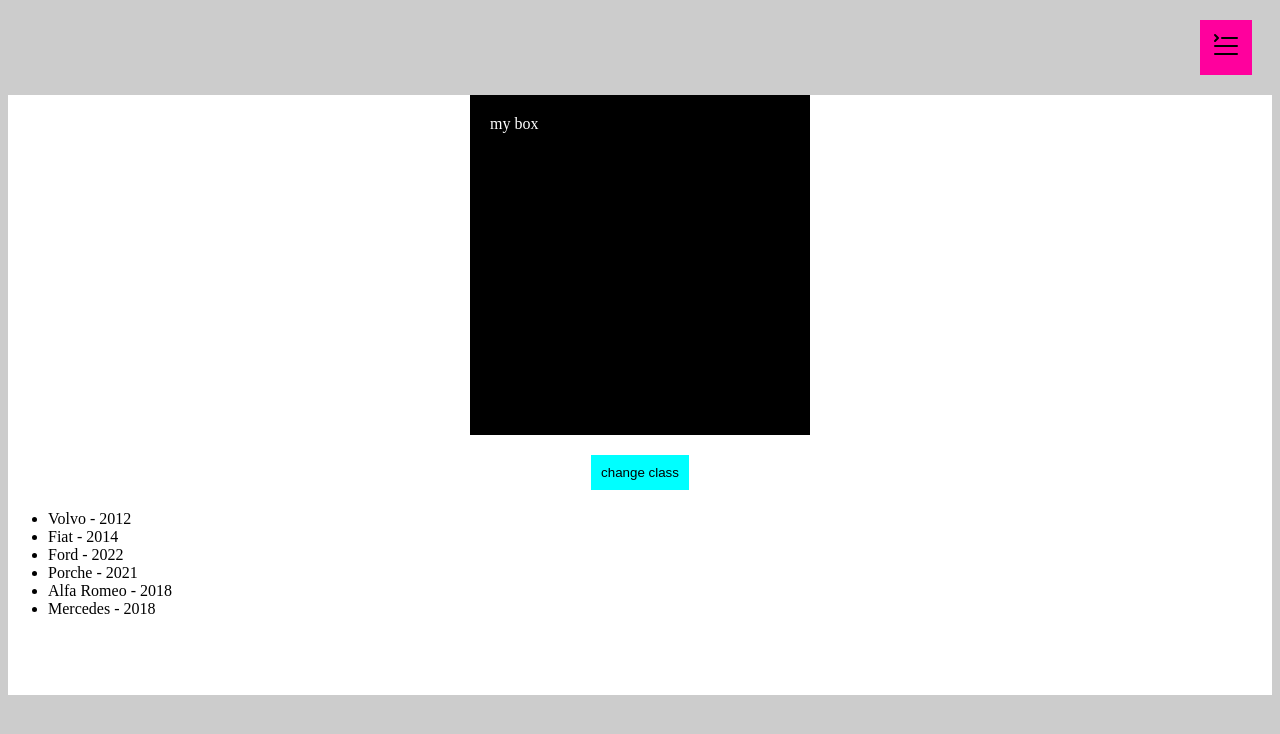
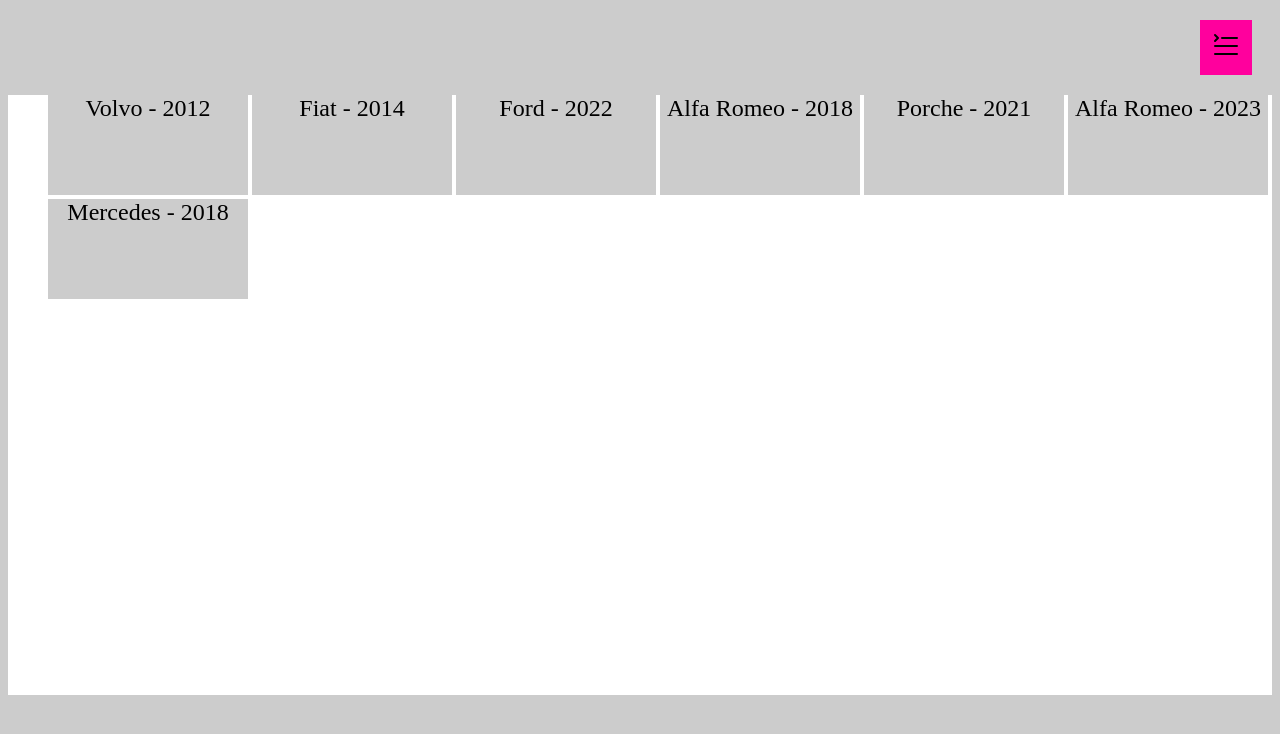
Before and after one commit to cibietici/FID1200_01, a plain HTML site: page index.html in a window 1280 px wide. Drawn offline with Linux system fonts and the light colour scheme.

Commit message:
Array methods

```diff
--- a/css/style.css
+++ b/css/style.css
@@ -90,3 +90,18 @@ button {
     background-color: #fff;
     color: #000;
 }
+
+main ul {
+    list-style: none;
+    display: flex;
+    flex-flow: row wrap;
+    gap: 4px;
+}
+
+main ul li {
+    width: 200px;
+    height: 100px;
+    background-color: #ccc;
+    font-size: 24px;
+    text-align: center;
+}
--- a/index.html
+++ b/index.html
@@ -22,10 +22,12 @@
             </nav>
         </header>
         <main class="app">
-            <div class="box">
+            <!--<div class="box">
                 my box
             </div>
-            <button>change class</button>
+            <button>change class</button>-->
+
+
         </main>
         <script type="module" src="./js/app.js" async></script>
     </body>
--- a/js/app.js
+++ b/js/app.js
@@ -100,6 +100,9 @@ const names = [
     'Dino', // 3
     'Carlo' // 4
 ];
+
+//console.log(names[2]) // frederikke
+
 names[5]  = 'Max';
 names[6]  = 'Ole';
 names[7]  = 'Sofia';
@@ -107,11 +110,24 @@ names[8]  = 'Inger';
 names[9]  = 'Aleksandra';
 names[10] = 'Simen';
 
+//console.log(names)
 //console.log(names.length);
+// Simple array
+const things = [
+        'Dino',
+        'Biden',
+        44,
+        true,
+        'ny verdi',
+        {
+            firstName: 'Dino',
+            lastName: 'Biden',
+            age: 44,
+            male: true
+        }
+    ];
 
-const things = ['Dino', 'Biden', 44, true, 'ny verdi'];
-
-////console.log(things); // undefined
+//console.log(things[2]);
 
 // objects
 const person = {
@@ -150,15 +166,16 @@ const persons = [
 
 const cars = [
     {
-        id: 142432434,
+        id: 12226348867687,
         pruductName: 'Volvo',
         version: 'X10',
         traction: 'Manual',
         year: 2012,
-        fuel: ['Electric', 'Gas', 'Carbon']
+        fuel: ['Electric', 'Gas', 'Carbon'],
+        location: 'Oslo'
     },
     {
-        id: 142432434,
+        id: 14244332434,
         pruductName: 'Fiat',
         version: 'BB2',
         traction: 'Manual',
@@ -166,7 +183,7 @@ const cars = [
         fuel: ['Electric']
     },
     {
-        id: 142476434,
+        id: 1424445434,
         pruductName: 'Ford',
         version: 'XFr trct',
         traction: 'Manual',
@@ -174,7 +191,15 @@ const cars = [
         fuel: ['Electric', 'Gas']
     },
     {
-        id: 142423434,
+        id: 1429876434,
+        pruductName: 'Alfa Romeo',
+        version: 'XF1',
+        traction: 'Manual',
+        year: 2018,
+        fuel: ['Gas']
+    },
+    {
+        id: 1423343434,
         pruductName: 'Porche',
         version: 'XF4',
         traction: 'Automatic',
@@ -182,15 +207,15 @@ const cars = [
         fuel: ['Electric']
     },
     {
-        id: 142906434,
+        id: 142446434,
         pruductName: 'Alfa Romeo',
-        version: 'XF1',
+        version: 'XF2',
         traction: 'Manual',
-        year: 2018,
-        fuel: ['Gas']
+        year: 2023,
+        fuel: ['Hydrogen']
     },
     {
-        id: 142906434,
+        id: 141112212306434,
         pruductName: 'Mercedes',
         version: 'XF1',
         traction: 'Manual',
@@ -200,12 +225,29 @@ const cars = [
     }
 ];
 
+const filteredCars = cars.filter(car => {
+    return car.pruductName == 'Alfa Romeo';
+});
+
+const newCarsArray = cars.map(car => {
+    return {
+        carname: car.pruductName,
+        year: car.year
+    }
+});
+
+const findedItem = cars.find(car => {
+    return car.pruductName === 'Alfa Romeo';
+})
+
+console.log(findedItem.year)
+
 const listBox = document.createElement('ul');
-const container = document.querySelector('.app')
+const container = document.querySelector('.app');
 
-cars.forEach(car => {
+newCarsArray.forEach(car => {
     const listItem = document.createElement('li');
-    listItem.textContent = `${car.pruductName} - ${car.year}`;
+    listItem.textContent = `${car.carname} - ${car.year}`;
     listBox.append(listItem);
     container.append(listBox);
 });
```
Also changed, not shown: js/calculate.js (line endings or trailing spaces).
